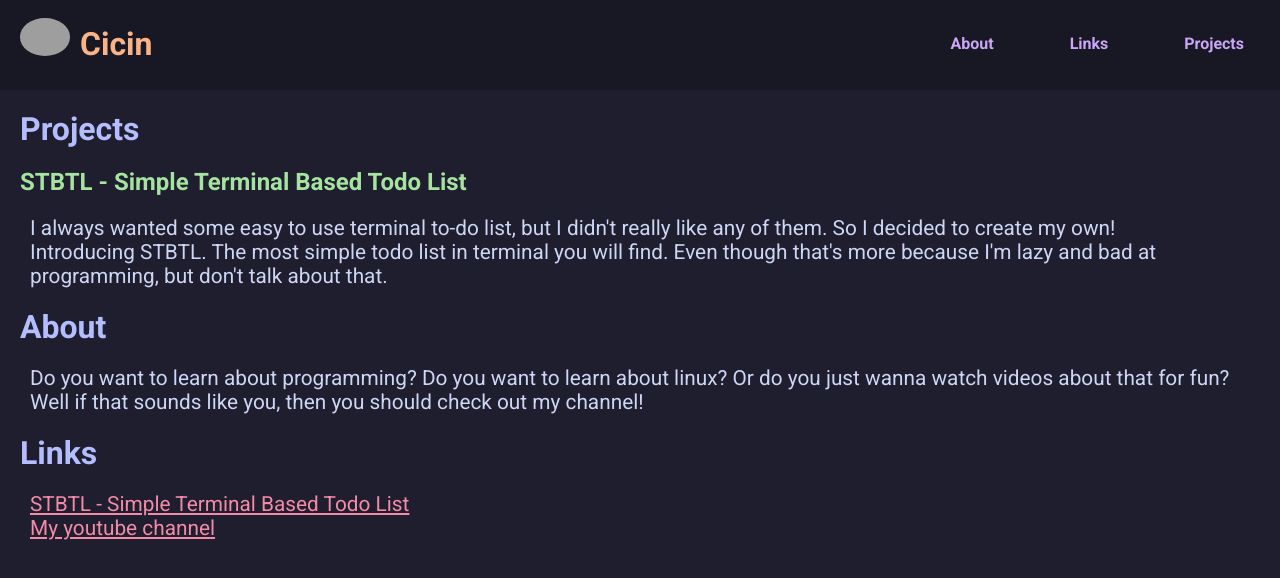
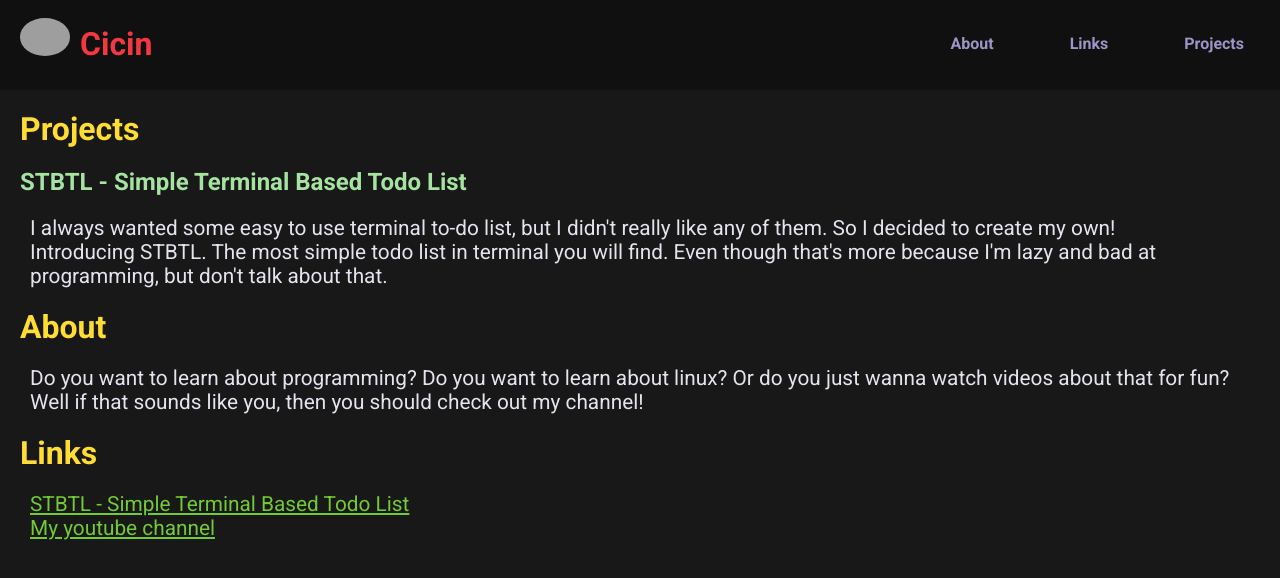
Before and after one commit to Cicin2837512/Cicin2837512, a plain HTML site: page index.html in a window 1280 px wide. Drawn offline with Linux system fonts and the light colour scheme; grey boxes are pictures that could not be loaded.

Commit message:
color scheme

```diff
--- a/index.html
+++ b/index.html
@@ -19,17 +19,18 @@
 }
 
 body {
-	background-color: #1e1e2e;
+	background-color: #181818;
 }
 
 header {
 	height: 90px;
 	width: 100%;
-	background: #181825;
+	background: #101010;
 }
 
 #channel-name {
-	color: #fab387;
+	/*color: #fab387;*/
+	color: #f43841;
 	position: absolute;
 	margin-top: 25px;
 	margin-left: 80px;
@@ -48,13 +49,13 @@ li {
 .nav-a {
 	text-decoration: none;
 	padding: 36px;
-	color: #cba6f7;
+	color: #9e95c7;
 	transition: 500ms ease-out;
 	font-weight: bold;
 }
 .nav-a:hover {
-	background-color: #cba6f7;
-	color: #181825;
+	background-color: #9e95c7;
+	color: #101010;
 }
 
 a:hover {
@@ -62,7 +63,7 @@ a:hover {
 }
 
 .heading {
-	color: #b4befe;
+	color: #ffdd33;
 	margin: 20px;
 }
 
@@ -72,13 +73,14 @@ a:hover {
 }
 
 .text {
-	color: #cdd6f4;
+	/*color: #cdd6f4;*/
+	color: #e4e4ef;
 	margin-left: 30px;
 	font-size: 1.3em;
 }
 
 #a-text {
-	color: #f38ba8;
+	color: #73c936;
 }
 
 img {
```
Also changed, not shown: 1 other file.
